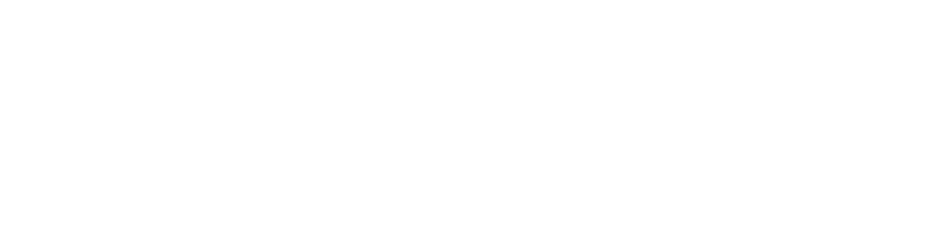
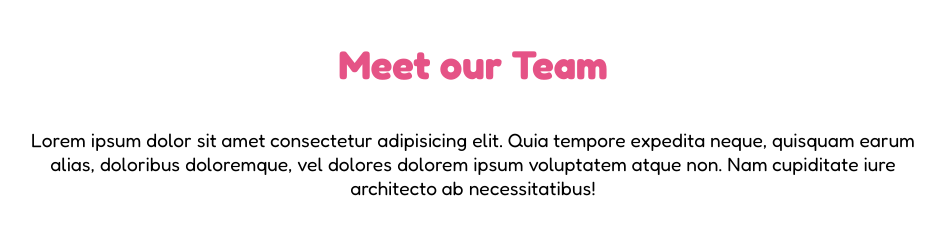
Before and after one commit to MarioSantoro/html-css-flexbox-boolean, a plain HTML site: page index.html in a window 1280 px wide. Shown: the whole page, without its empty margins (167-1112 px from the left). Drawn offline with Linux system fonts and the light colour scheme.

Commit message:
add title and lorem ipsum

```diff
--- a/Style.css/Style.css
+++ b/Style.css/Style.css
@@ -2,4 +2,25 @@
     margin: 0;
     padding: 0;
     box-sizing: border-box;
+    font-family: 'Fredoka', sans-serif;
 }
+
+main{
+    width: 70%;
+    margin: 0 auto;
+    padding-top: 40px;
+}
+
+.title{
+    text-align: center;
+}
+
+.title > h1{
+    color: rgb(229, 83, 134);
+    font-size: 2.5rem;
+}
+
+.title > p{
+    margin-top: 40px;
+    font-size: 1.2rem;
+}
--- a/index.html
+++ b/index.html
@@ -5,8 +5,20 @@
     <meta http-equiv="X-UA-Compatible" content="IE=edge">
     <meta name="viewport" content="width=device-width, initial-scale=1.0">
     <title>Flexbox</title>
+
+    <link rel="stylesheet" href="Style.css/Style.css">
+    <link rel="preconnect" href="https://fonts.googleapis.com">
+    <link rel="preconnect" href="https://fonts.gstatic.com" crossorigin>
+    <link href="https://fonts.googleapis.com/css2?family=Fredoka:wght@300;400;700&display=swap" rel="stylesheet">
 </head>
 <body>
+    <main>
+        <section class="title">
+            <h1>Meet our Team</h1>
+            <p>Lorem ipsum dolor sit amet consectetur adipisicing elit. Quia tempore expedita neque, quisquam earum alias, doloribus doloremque, vel dolores dolorem ipsum voluptatem atque non. Nam cupiditate iure architecto ab necessitatibus!</p>
+        </section>
 
+
+    </main>
 </body>
 </html>
```
